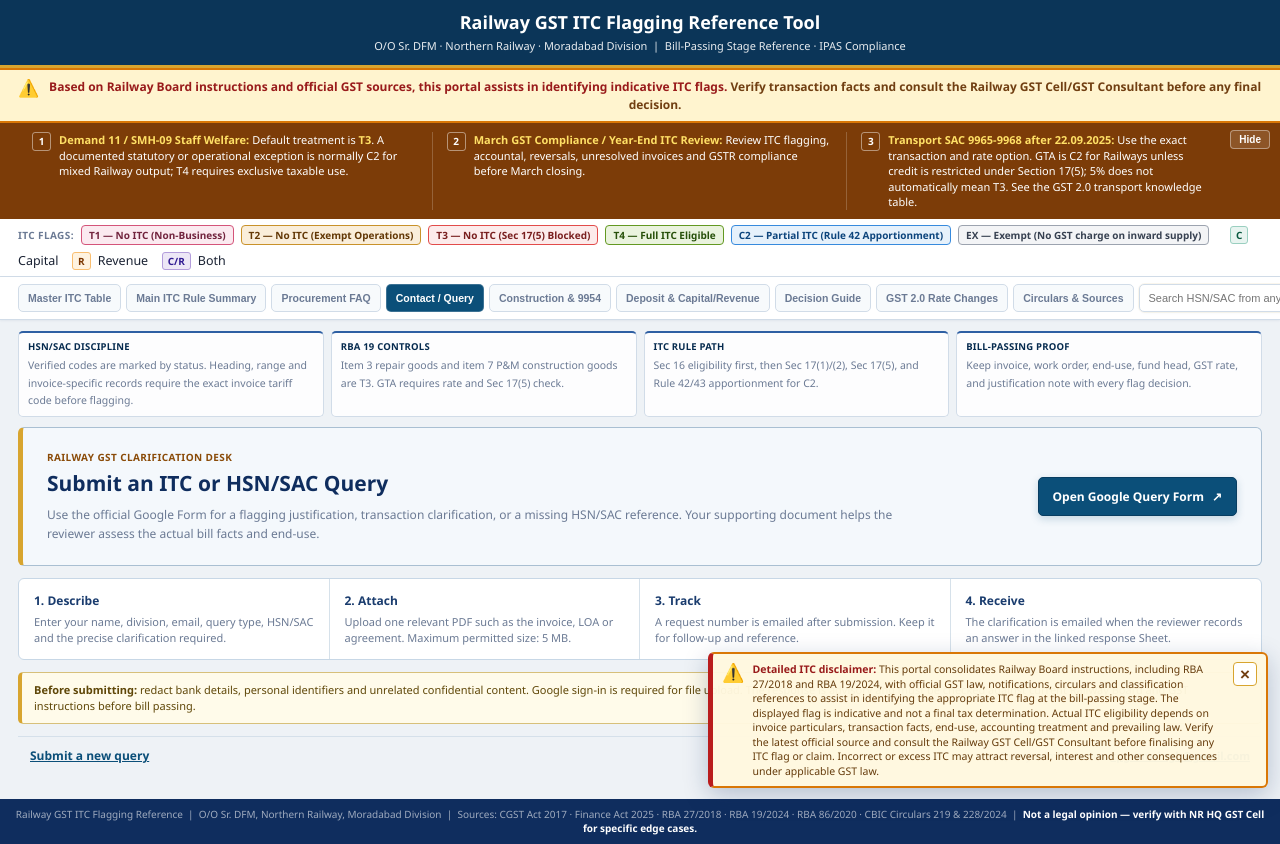
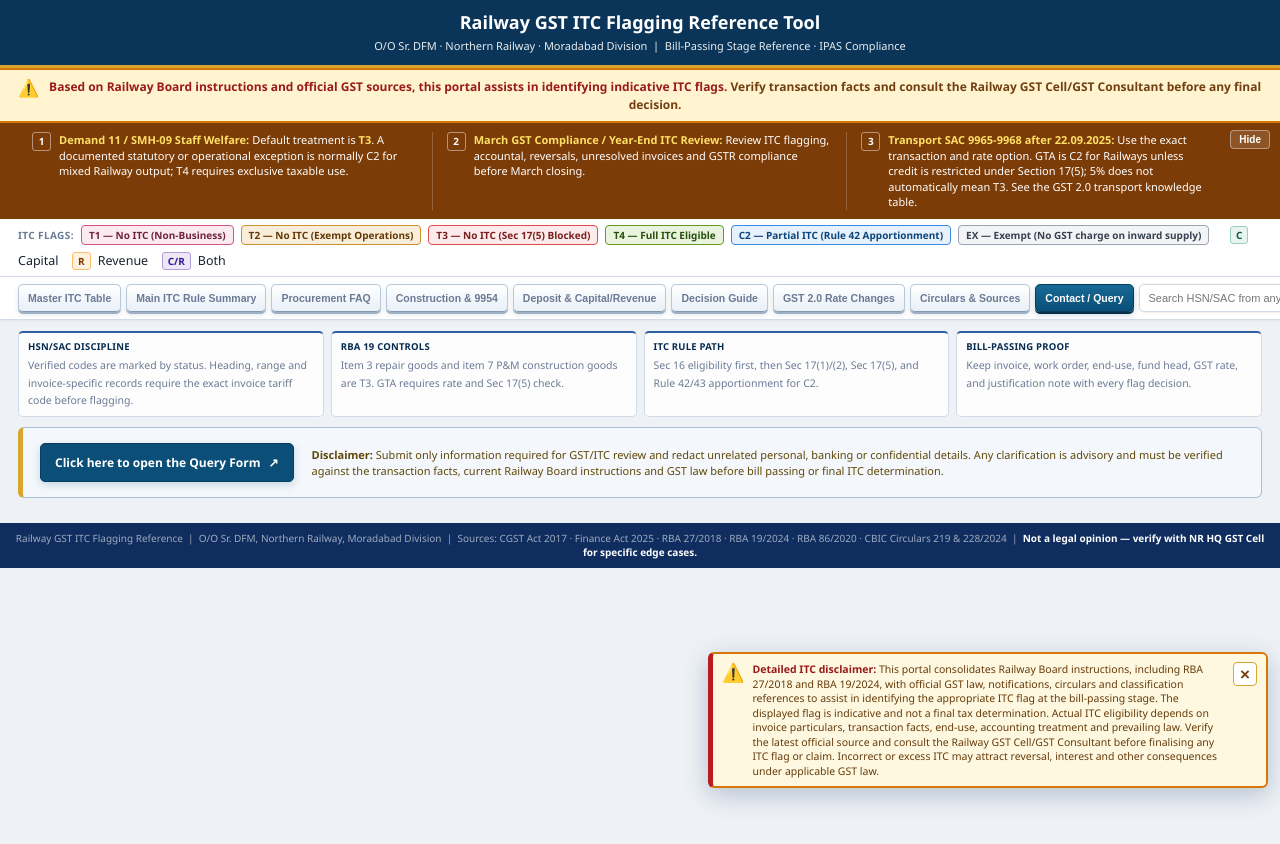
Before and after one commit to girishtiwari007/nrgstitc, a website: page index.html in a window 1280 px wide. Both pictures are taken after a click on the button "Contact / Query". After the commit the page ends 800 px from the top, so only its background shows below. Drawn offline with Linux system fonts and the light colour scheme.

Commit message:
Refine portal menu and query page

```diff
--- a/assets/css/portal.css
+++ b/assets/css/portal.css
@@ -233,8 +233,10 @@
 .legend{padding:6px max(18px,calc((100% - 1560px)/2));gap:7px;background:#fff}
 .badge{padding:2px 7px;font-size:10px}
 .tabs{flex-wrap:nowrap;overflow-x:auto;padding:7px max(18px,calc((100% - 1560px)/2));gap:5px;background:#fff;backdrop-filter:none;box-shadow:0 1px 2px rgba(15,45,94,.06)}
-.tab{flex:0 0 auto;border-radius:5px;padding:7px 9px;font-size:10.5px;transition:background .15s,color .15s,border-color .15s}
-.tab.active{background:#0b4f79;box-shadow:none;transform:none}
+.tab{flex:0 0 auto;border:1px solid #b7c9da;border-bottom-color:#829bb2;border-radius:5px;padding:7px 9px;font-size:10.5px;background:linear-gradient(#fff,#e8f0f7);box-shadow:0 2px 0 #9db1c3,0 3px 5px rgba(15,45,94,.12);transition:background .15s,color .15s,border-color .15s,box-shadow .15s,transform .15s}
+.tab:hover,.tab:focus-visible{background:linear-gradient(#fffdf5,#dfeaf4);border-color:#7e9bb5;box-shadow:0 3px 0 #7e96ab,0 4px 7px rgba(15,45,94,.17);transform:translateY(-1px)}
+.tab:active{box-shadow:0 1px 0 #8298aa;transform:translateY(1px)}
+.tab.active{background:linear-gradient(#176995,#0b4f79);border-color:#073b5b;color:#fff;box-shadow:0 2px 0 #062f49,0 3px 6px rgba(11,79,121,.24);transform:none}
 .tab-search{flex:1 0 255px;min-width:255px;max-width:360px;margin-left:auto;border-radius:6px;animation:topSearchGlow 2.8s ease-in-out infinite}
 .tab-search input{width:100%;min-width:185px;padding:7px 9px;border-radius:5px;font-size:11px}
 .tab-search button{border-radius:5px;padding:7px 10px;font-size:10px}
@@ -340,15 +342,9 @@
 .explanation-heading{font-size:9px!important;line-height:1.15;text-align:center!important}.explanation-heading small{display:block;margin-top:2px;font-size:8px;color:#d9e9f5;font-weight:600}
 .itc-search-highlight{background:#dff4e4!important;box-shadow:inset 0 0 0 2px #26833f;transition:background-color .2s ease,box-shadow .2s ease}
 .itc-search-highlight .badge{border-color:#1c6d32!important;box-shadow:0 0 0 2px rgba(38,131,63,.14);font-weight:800}
-.query-head{display:flex;align-items:center;justify-content:space-between;gap:24px;padding:22px 24px;border:1px solid #a9bfd2;border-left:5px solid #d8a52f;border-radius:6px;background:#f4f8fc}
-.query-head>div{max-width:880px}.query-kicker{display:block;margin-bottom:5px;color:#8a4b08;font-size:10px;font-weight:800;text-transform:uppercase;letter-spacing:.4px}
-.query-head h2{margin:0 0 7px;color:var(--navy);font-size:21px;letter-spacing:0}.query-head p{margin:0;color:var(--muted);font-size:12px;line-height:1.55}
 .query-primary{flex:0 0 auto;display:inline-flex;align-items:center;gap:8px;padding:10px 14px;border:1px solid #083d61;border-radius:5px;background:#0b4f79;color:#fff;font-size:12px;font-weight:800;text-decoration:none;box-shadow:0 3px 8px rgba(11,79,121,.2)}
 .query-primary:hover,.query-primary:focus-visible{background:#073b5b;outline:3px solid rgba(216,165,47,.45);outline-offset:2px}
-.query-workflow{display:grid;grid-template-columns:repeat(4,minmax(0,1fr));margin-top:12px;border:1px solid #c7d7e6;border-radius:6px;background:#fff;overflow:hidden}
-.query-workflow>div{padding:13px 15px;border-right:1px solid #d6e1ea}.query-workflow>div:last-child{border-right:0}.query-workflow strong{display:block;margin-bottom:5px;color:var(--navy2);font-size:12px}.query-workflow span{display:block;color:var(--muted);font-size:11px;line-height:1.45}
-.query-notice{margin-top:12px;padding:9px 12px;border:1px solid #d7c07a;border-left:4px solid #d8a52f;border-radius:5px;background:#fffbea;color:#5f4708;font-size:11px;line-height:1.45}
-.query-actions{display:flex;align-items:center;justify-content:space-between;gap:16px;margin-top:12px;padding:10px 12px;border-top:1px solid #d5e0ea;color:var(--muted);font-size:11px}.query-actions>a{color:#0b4f79;font-size:12px;font-weight:800}.query-actions span a{color:#0b4f79;font-weight:700}
+.query-compact{display:flex;align-items:center;gap:18px;padding:15px 17px;border:1px solid #a9bfd2;border-left:5px solid #d8a52f;border-radius:6px;background:#f4f8fc}.query-compact p{margin:0;color:#5f4708;font-size:11px;line-height:1.45}
 @media print{.controls,.tabs{display:none!important}.pane{display:block!important}table{font-size:9px}}
 @media (max-width:980px){
   .top-alert{grid-template-columns:1fr;padding:9px 14px}
@@ -362,7 +358,6 @@
   .master-detail-grid{grid-template-columns:repeat(2,minmax(0,1fr))}
   .master-detail-grid .detail-wide{grid-column:span 2}
   .search-info-grid{grid-template-columns:repeat(3,minmax(0,1fr))}
-  .query-workflow{grid-template-columns:repeat(2,minmax(0,1fr))}.query-workflow>div:nth-child(2){border-right:0}.query-workflow>div:nth-child(-n+2){border-bottom:1px solid #d6e1ea}
 }
 @media (max-width:620px){
   .hdr{padding:14px 14px 12px}
@@ -402,5 +397,5 @@
   .master-detail-row td{display:table-cell!important}
   .master-detail-grid{grid-template-columns:1fr}
   .master-detail-grid .detail-wide{grid-column:auto}
-  .query-head{align-items:stretch;flex-direction:column;padding:17px 15px;gap:14px}.query-primary{justify-content:center}.query-workflow{grid-template-columns:1fr}.query-workflow>div,.query-workflow>div:nth-child(2){border-right:0;border-bottom:1px solid #d6e1ea}.query-workflow>div:last-child{border-bottom:0}.query-actions{align-items:flex-start;flex-direction:column}
+  .query-compact{align-items:stretch;flex-direction:column;padding:14px}.query-primary{justify-content:center}
 }
--- a/index.html
+++ b/index.html
@@ -4,7 +4,7 @@
 <meta charset="UTF-8">
 <meta name="viewport" content="width=device-width,initial-scale=1.0">
 <title>Railway GST ITC Flagging Reference — NR Moradabad Division</title>
-<link rel="stylesheet" href="assets/css/portal.css?v=20261111-1">
+<link rel="stylesheet" href="assets/css/portal.css?v=20261111-2">
 </head>
 <body>
 
@@ -77,12 +77,12 @@
   <button class="tab active" onclick="switchTab('master',this)">Master ITC Table</button>
   <button class="tab" onclick="switchTab('mainrules',this)">Main ITC Rule Summary</button>
   <button class="tab" onclick="switchTab('procfaq',this)">Procurement FAQ</button>
-  <button class="tab" onclick="switchTab('query',this)">Contact / Query</button>
   <button class="tab" onclick="switchTab('const',this)">Construction &amp; 9954</button>
   <button class="tab" onclick="switchTab('deposit',this)">Deposit &amp; Capital/Revenue</button>
   <button class="tab" onclick="switchTab('decision',this)">Decision Guide</button>
   <button class="tab" onclick="switchTab('gst2',this)">GST 2.0 Rate Changes</button>
   <button class="tab" onclick="switchTab('circulars',this)">Circulars &amp; Sources</button>
+  <button class="tab" onclick="switchTab('query',this)">Contact / Query</button>
   <div class="tab-search">
     <input id="globalHsnSearch" placeholder="Search HSN/SAC from any tab" onkeydown="if(event.key==='Enter')runGlobalHsnSearch()">
     <button onclick="runGlobalHsnSearch()">Search</button>
@@ -523,29 +523,9 @@
 
 <!-- CONTACT / QUERY TAB -->
 <div id="tab-query" class="pane">
-  <div class="query-head">
-    <div>
-      <span class="query-kicker">Railway GST clarification desk</span>
-      <h2>Submit an ITC or HSN/SAC Query</h2>
-      <p>Use the official Google Form for a flagging justification, transaction clarification, or a missing HSN/SAC reference. Your supporting document helps the reviewer assess the actual bill facts and end-use.</p>
-    </div>
-    <a class="query-primary" href="https://docs.google.com/forms/d/e/1FAIpQLSfDa7ZUTfKq11ugldHEyMecekmdRTIOsJ74oK_QvZlM-i-6LQ/viewform?usp=header" target="_blank" rel="noopener">Open Google Query Form <span aria-hidden="true">&#8599;</span></a>
-  </div>
-
-  <div class="query-workflow" aria-label="Query submission workflow">
-    <div><strong>1. Describe</strong><span>Enter your name, division, email, query type, HSN/SAC and the precise clarification required.</span></div>
-    <div><strong>2. Attach</strong><span>Upload one relevant PDF such as the invoice, LOA or agreement. Maximum permitted size: 5 MB.</span></div>
-    <div><strong>3. Track</strong><span>A request number is emailed after submission. Keep it for follow-up and reference.</span></div>
-    <div><strong>4. Receive</strong><span>The clarification is emailed when the reviewer records an answer in the linked response Sheet.</span></div>
-  </div>
-
-  <div class="query-notice" role="note">
-    <strong>Before submitting:</strong> redact bank details, personal identifiers and unrelated confidential content. Google sign-in is required for file upload. The response is advisory and must be checked against current Railway Board and GST instructions before bill passing.
-  </div>
-
-  <div class="query-actions">
-    <a href="https://docs.google.com/forms/d/e/1FAIpQLSfDa7ZUTfKq11ugldHEyMecekmdRTIOsJ74oK_QvZlM-i-6LQ/viewform?usp=header" target="_blank" rel="noopener">Submit a new query</a>
-    <span>Query administrator: <a href="mailto:cpgramsingh@gmail.com">cpgramsingh@gmail.com</a></span>
+  <div class="query-compact">
+    <a class="query-primary" href="https://docs.google.com/forms/d/e/1FAIpQLSfDa7ZUTfKq11ugldHEyMecekmdRTIOsJ74oK_QvZlM-i-6LQ/viewform?usp=header" target="_blank" rel="noopener">Click here to open the Query Form <span aria-hidden="true">&#8599;</span></a>
+    <p><strong>Disclaimer:</strong> Submit only information required for GST/ITC review and redact unrelated personal, banking or confidential details. Any clarification is advisory and must be verified against the transaction facts, current Railway Board instructions and GST law before bill passing or final ITC determination.</p>
   </div>
 </div>
 
```
